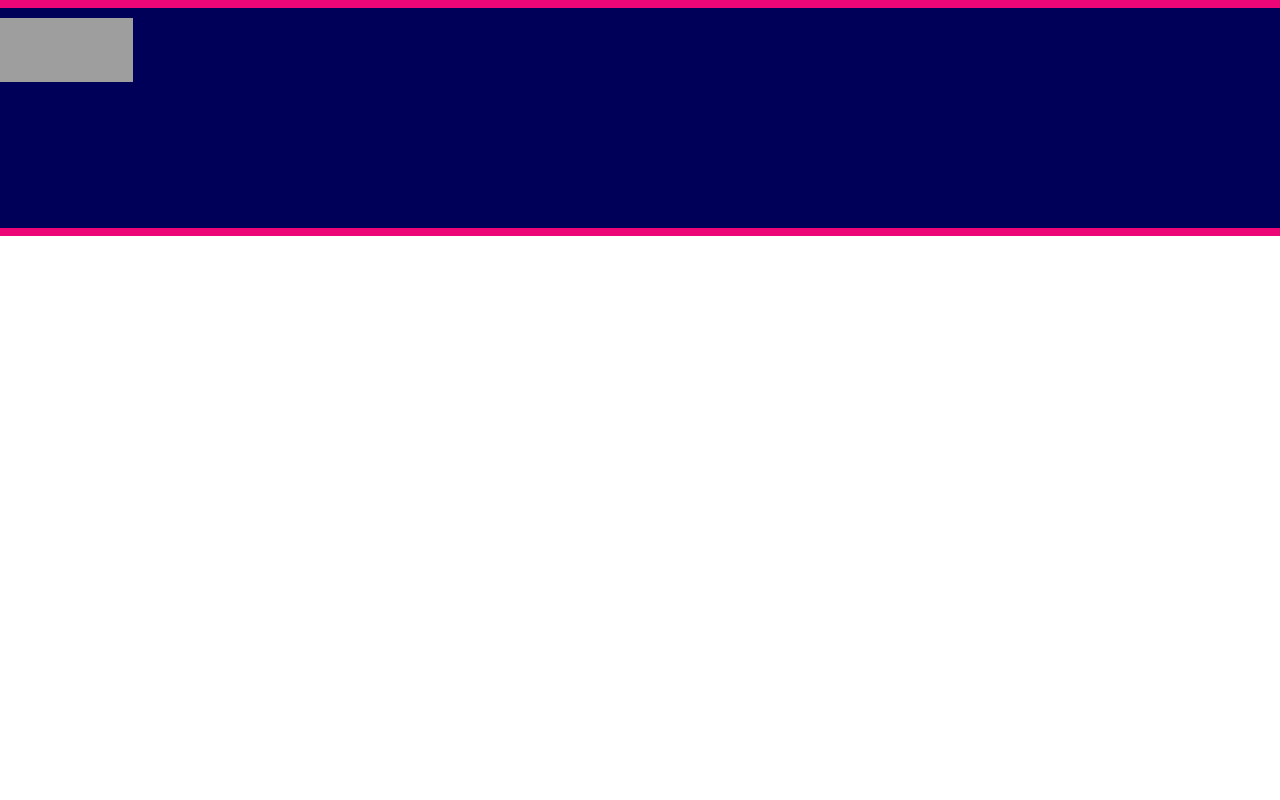
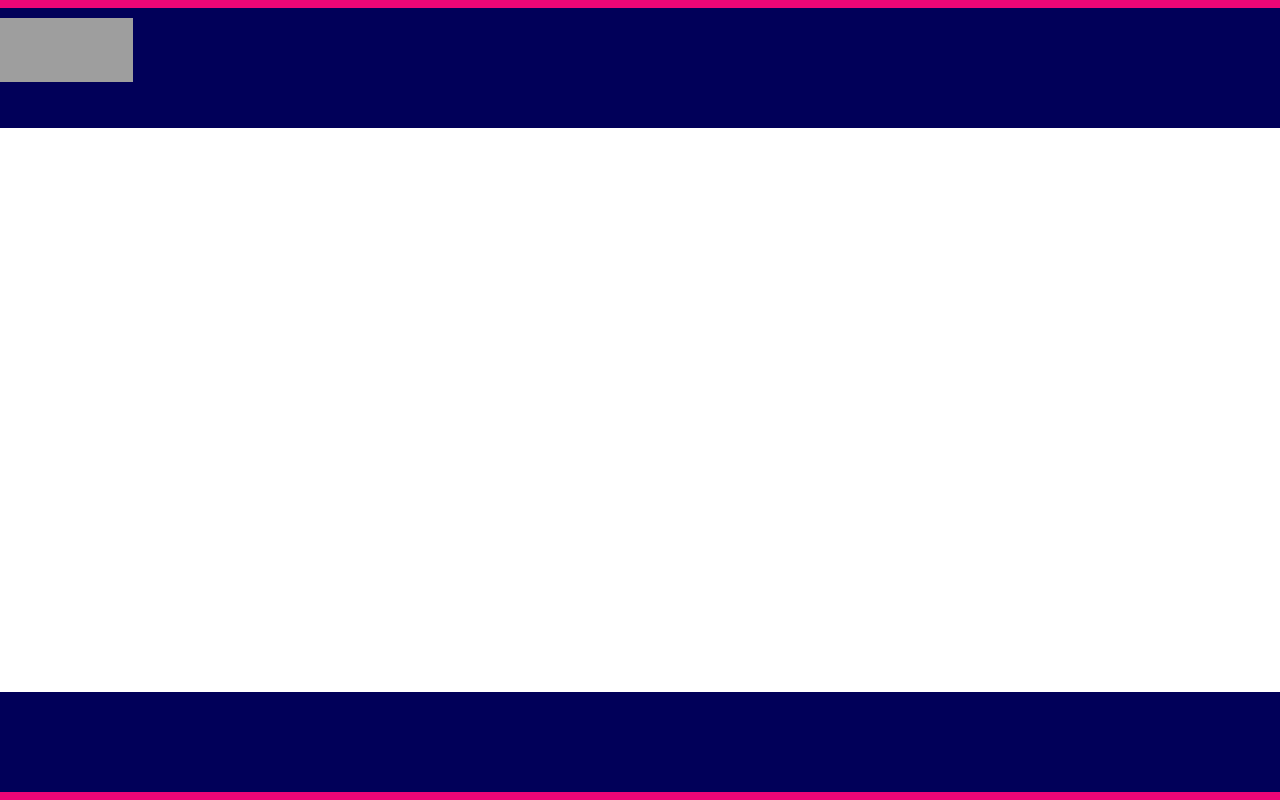
Before and after one commit to pimp-my-book/pmb-plus-frontend-poc, a Next.js app in the folder web/: page /App in a window 1280 px wide. Built offline with nearby package versions, Linux system fonts and the light colour scheme; grey boxes are pictures that could not be loaded.

Commit message:
Done with the footer

```diff
--- a/web/components/styles/Footer.js
+++ b/web/components/styles/Footer.js
@@ -5,12 +5,15 @@ import {Container, Row, Col} from 'react-bootstrap'
 const FooterStyles = styled.footer`
 height: 100px;
 width: 100%;
+position: absolute;
+bottom: 0;
+left:0;
 background-color: ${props => props.theme.blueDarkest};
 border-bottom: ${props => props.theme.pinkDarkest} 8px solid;
 `
 
 const Footer = () =>
-<FooterStyles>
+<FooterStyles className="fixed-bottom">
 
 </FooterStyles>
 
```
